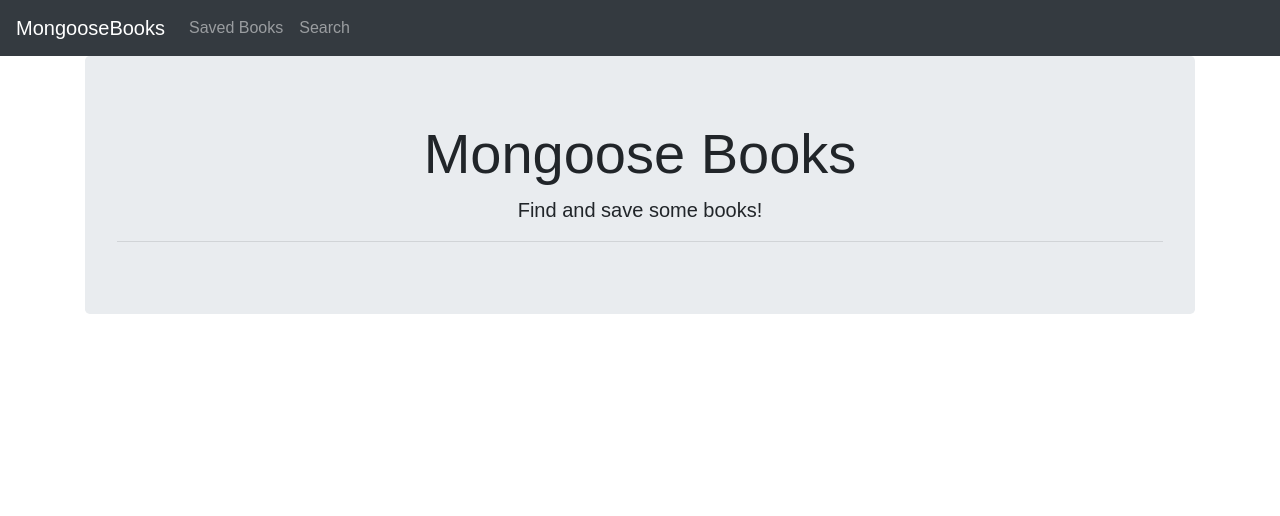
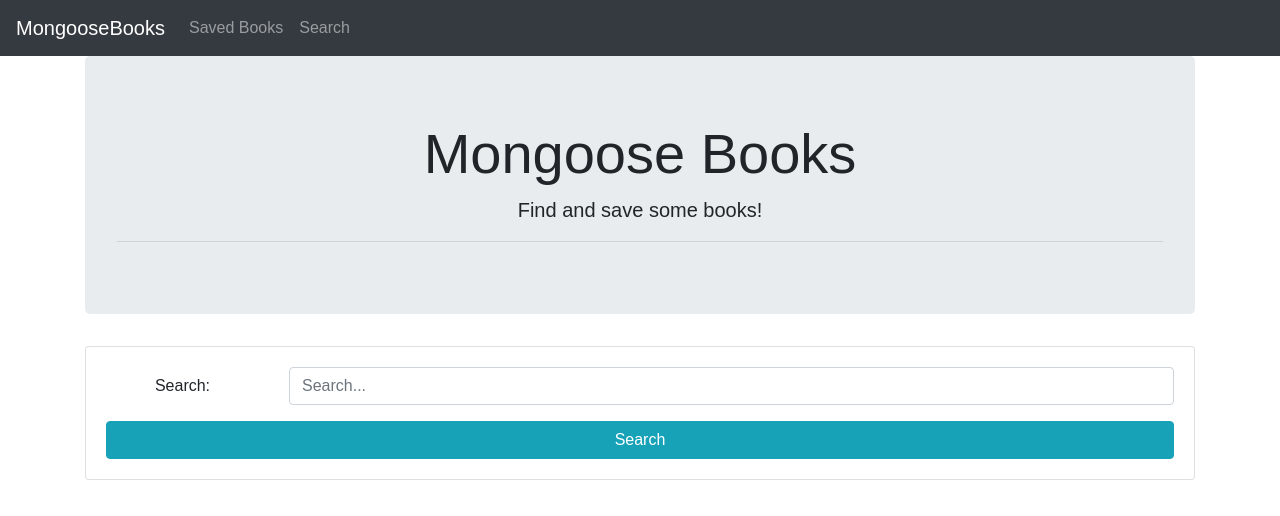
Before and after one commit to MisaZander/mongoosebooks, a React (Create React App) app in the folder client/: page /search in a window 1280 px wide. Shown: the top 516 px of the page. Built offline with nearby package versions, Linux system fonts and the light colour scheme.

Commit message:
Add a search bar

```diff
--- a/client/src/components/Search.js
+++ b/client/src/components/Search.js
@@ -1,8 +1,32 @@
 import React, { Component } from "react";
+import SearchBar from "./SearchBar";
+import { Container } from "reactstrap";
 
 class Search extends Component {
+  constructor(props) {
+    super(props);
+    this.state = {
+      search: "",
+      results: []
+    };
+  }
+
   render() {
-    return <div />;
+    let results;
+    if (this.state.results.length > 0) {
+      results = (
+        <Container>
+          <h6>There be results</h6>
+        </Container>
+      );
+    }
+
+    return (
+      <div>
+        <SearchBar />
+        {results}
+      </div>
+    );
   }
 }
 
--- a/client/src/components/SearchBar.js
+++ b/client/src/components/SearchBar.js
@@ -0,0 +1,46 @@
+import React from "react";
+import {
+  Button,
+  Card,
+  CardBody,
+  Col,
+  Form,
+  FormGroup,
+  Input,
+  Label
+} from "reactstrap";
+
+const SearchBar = props => {
+  return (
+    <Card>
+      <CardBody>
+        <Form>
+          <FormGroup row>
+            <Label for="search" sm={2} className="lead">
+              Search:
+            </Label>
+            <Col sm={10}>
+              <Input
+                id="search"
+                type="text"
+                onChange={props.onChange}
+                value={props.value}
+                name="search"
+                placeholder="Search..."
+              />
+            </Col>
+          </FormGroup>
+          <Button
+            type="button"
+            onClick={props.onSubmit}
+            className="btn btn-info btn-block"
+          >
+            Search
+          </Button>
+        </Form>
+      </CardBody>
+    </Card>
+  );
+};
+
+export default SearchBar;
```
Also changed, not shown: client/src/components/Result.js (added, +7 -0 lines).
